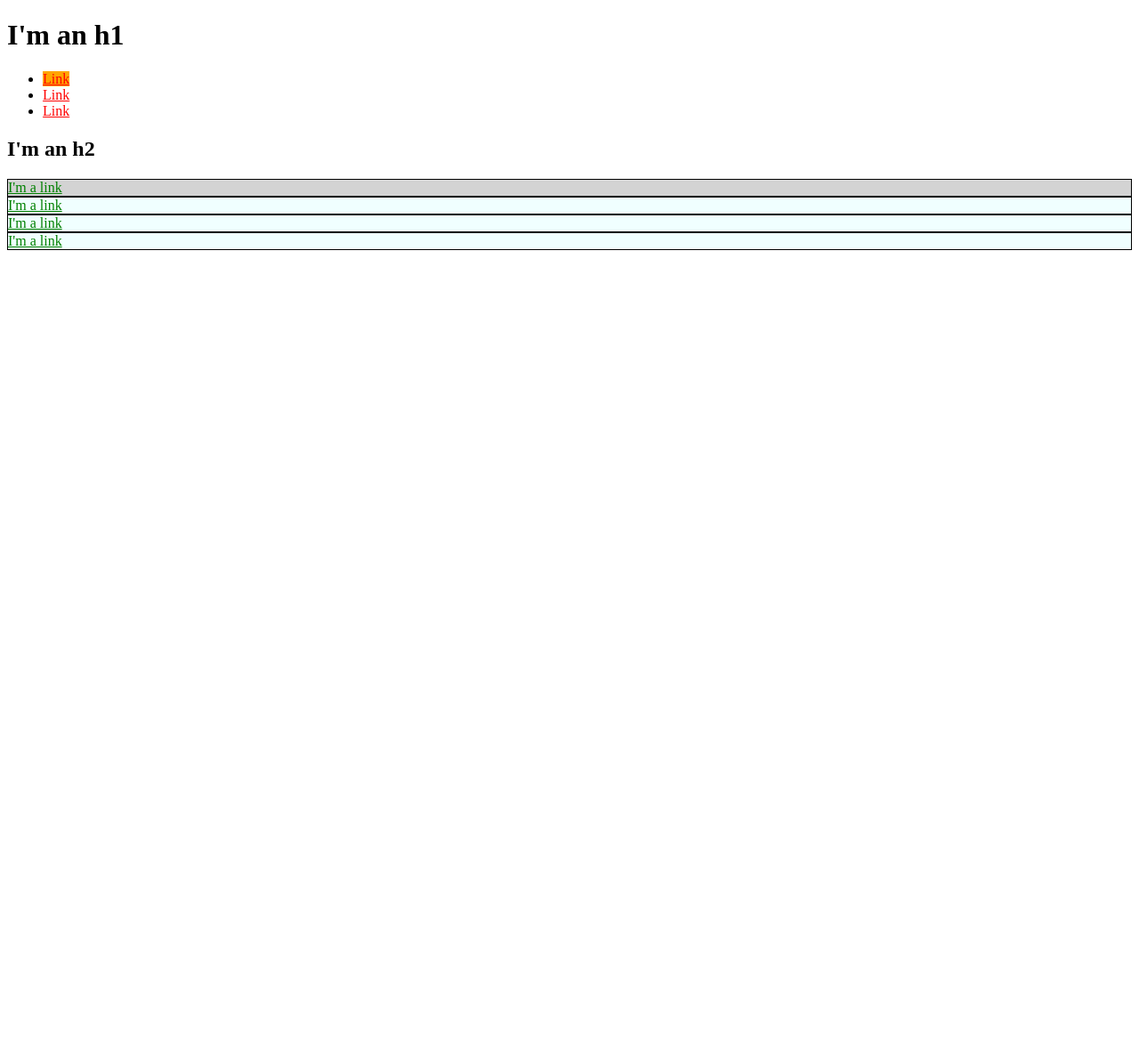
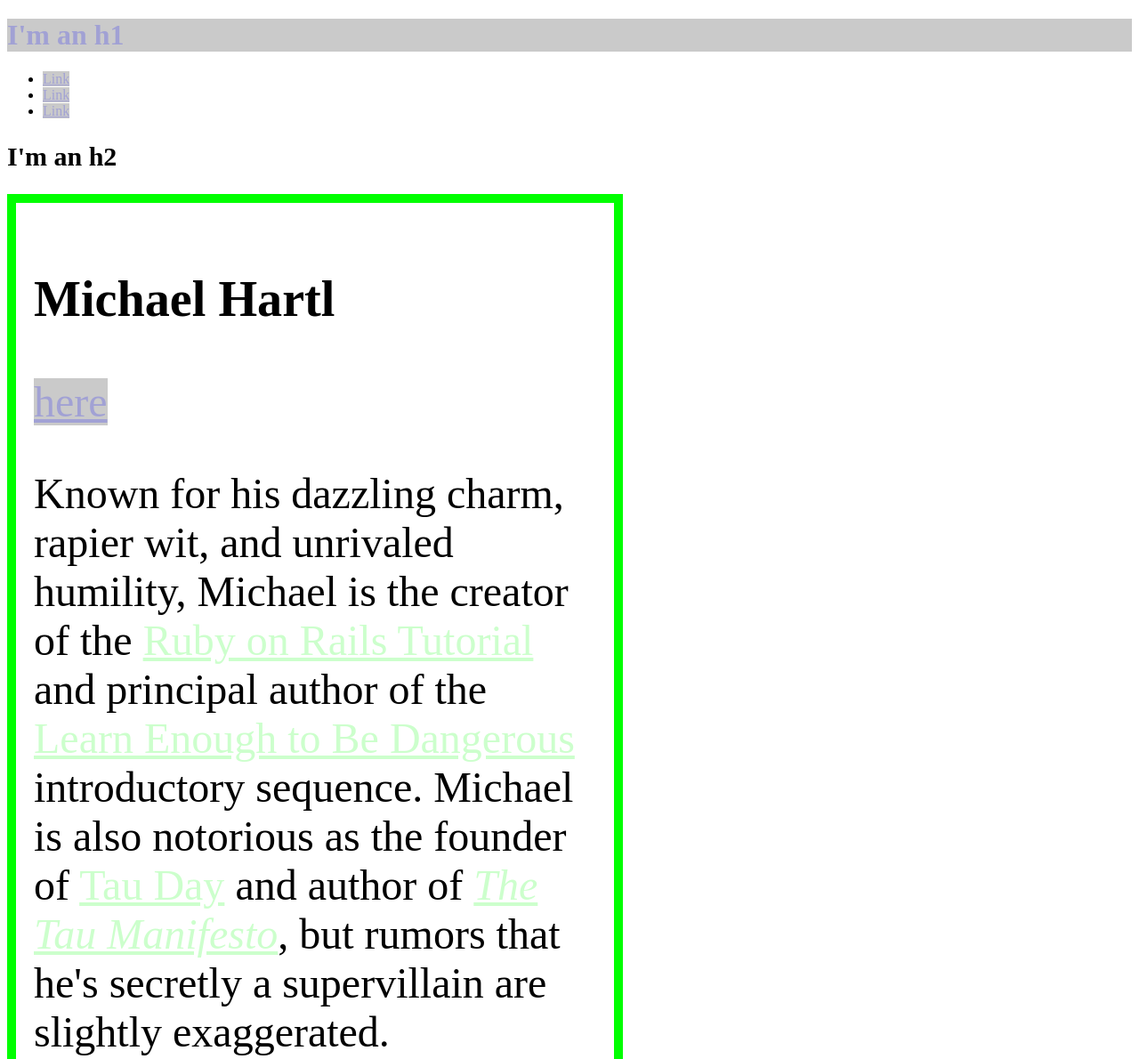
Before and after one commit to dwolrdcojp/dwolrdcojp.github.io, a plain HTML site: page index.html in a window 1280 px wide. Shown: the top 1190 px of the page at 89% size. Before the commit the page ends 800 px from the top, so only its background shows below. Drawn offline with Linux system fonts and the light colour scheme.

Commit message:
Add a bunch of style through section 3.5

```diff
--- a/index.html
+++ b/index.html
@@ -4,51 +4,111 @@
     <title>Test Page: Don't Panic</title>
     <meta charset="utf-8">
     <style>
+      /* GLOBAL STYLES */
       a {
-        color: red;
+        color: rgba(116, 82, 255, .2);
       }
-      #exec-bio {
-        background-color: lightgray;
+      div.bio-box {
+        border: 10px solid #00ff00;
+      }
+      h2 {
+        font-size: 30px;
+      }
+
+      /* SOCIAL STYLES */
+      .social-link {
+        background: rgba(150, 150, 150, .5);
+        color: rgba(0, 0, 255, .2);
+      }
+
+      /* BIO STYLES */
+      .bio-wrapper {
+        font-size: 24px;
       }
       .bio-box {
-        border: 1px solid black;
+        border: 10px solid #000000;
+        font-size: 48px;
+        width: 50%;
+        padding: 20px;
       }
-      .bio-box a {
-        color: green;
-      }
-      #li-bg {
-        background-color: orange;
-      }
-      .bio-bg {
-        background-color: azure;
+      .bio-copy  a {
+        color: rgba(0, 255, 0, .2);
+        font-size: 1em;
       }
     </style>
   </head>
   <body>
-    <h1>I'm an h1</h1>
+    <h1 class="social-link">I'm an h1</h1>
     <ul>
       <li>
-        <a href="http://example.com/" id="li-bg">Link</a>
+        <a href="http://example.com/" class="social-link">Link</a>
       </li>
       <li>
-        <a href="http://example.com/">Link</a>
+        <a href="http://example.com/" class="social-link">Link</a>
       </li>
       <li>
-        <a href="http://example.com/">Link</a>
+        <a href="http://example.com/" class="social-link">Link</a>
       </li>
     </ul>
     <h2>I'm an h2</h2>
-    <div id="exec-bio" class="bio-box bio-bg">
-      <a href="http://example.com/">I'm a link</a>
-    </div>
-    <div class="bio-box bio-bg">
-      <a href="http://example.com/">I'm a link</a>
-    </div>
-    <div class="bio-box bio-bg">
-      <a href="http://example.com/">I'm a link</a>
-    </div>
-    <div class="bio-box bio-bg">
-      <a href="http://example.com/">I'm a link</a>
+    <div class="bio-wrapper">
+      <div class="bio-box">
+        <h3>Michael Hartl</h3>
+        <a href="http://twitter.com/mhartl" class="social-link">
+          here
+        </a>
+        <div class="bio-copy">
+          <p>
+            Known for his dazzling charm, rapier wit, and unrivaled humility,
+            Michael is the creator of the
+            <a href="http://railstutorial.org/">Ruby on Rails
+            Tutorial</a> and principal author of the
+            <a href="https://learnenough.com/">
+            Learn Enough to Be Dangerous</a> introductory sequence. Michael
+            is also notorious as the founder of
+            <a href="http://tauday.com/">Tau Day</a> and author of
+            <a href="http://tauday.com/tau-manifesto"><em>The Tau
+            Manifesto</em></a>, but rumors that he's secretly a supervillain
+            are slightly exaggerated.
+          </p>
+        </div>
+      </div>
+      <div class="bio-box">
+        <h3>Lee Donahoe</h3>
+        <a href="https://twitter.com/leedonahoe" class="social-link">
+          here
+        </a>
+        <div class="bio-copy">
+          <p>
+            When he's not literally swimming with sharks or hunting powder stashes on
+            his snowboard, you can find Lee in front of his computer designing
+            interfaces, doing front-end development, or writing some of the interface
+            -related Learn Enough tutorials.
+          </p>
+        </div>
+      </div>
+      <div class="bio-box">
+        <h3>Nick Merwin</h3>
+        <a href="https://twitter.com/nickmerwin" class="social-link">
+          here
+        </a>
+        <div class="bio-copy">
+          <p>
+            You may have seen him shredding guitar live with Capital Cities on Jimmy
+            Kimmel, Conan, or The Ellen Show, but rest assured Nick is a true nerd at
+            heart. He's just as happy shredding well-spec'd lines of code from a tour
+            bus as he is from his kitchen table.
+          </p>
+        </div>
+      </div>
+      <div class="bio-box">
+        <h3>??</h3>
+        <div class="bio-copy">
+          <p>
+            The Future
+          </p>
+        </div>
+      </div>
     </div>
   </body>
 </html>
```
